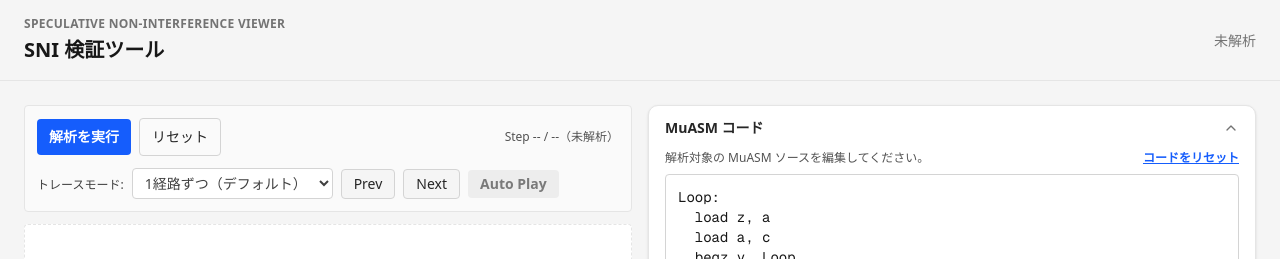
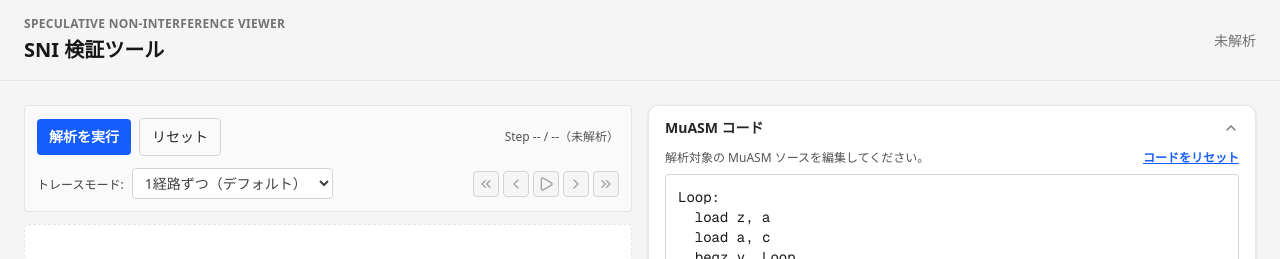
Before and after one commit to taisii/SNI-visualizer, a Next.js app: page / in a window 1280 px wide. Shown: the top 259 px of the page. Built offline with nearby package versions, Linux system fonts and the light colour scheme.

Commit message:
feat: Display partial analysis results on error, enhance trace navigation controls, and update analysis error handling.

```diff
--- a/app/(analysis)/features/controls/ControlPanel.tsx
+++ b/app/(analysis)/features/controls/ControlPanel.tsx
@@ -1,3 +1,11 @@
+import {
+  ChevronLeft,
+  ChevronRight,
+  ChevronsLeft,
+  ChevronsRight,
+  Pause,
+  Play,
+} from "lucide-react";
 import type { TraceMode } from "@/lib/analysis-schema";
 
 type Props = {
@@ -9,8 +17,10 @@ type Props = {
   currentStep: number;
   maxStep: number;
   onAnalyze: () => void;
+  onFirst: () => void;
   onPrev: () => void;
   onNext: () => void;
+  onLast: () => void;
   onReset: () => void;
   onToggleAutoPlay: () => void;
   onTraceModeChange: (mode: TraceMode) => void;
@@ -25,8 +35,10 @@ export function ControlPanel({
   currentStep,
   maxStep,
   onAnalyze,
+  onFirst,
   onPrev,
   onNext,
+  onLast,
   onReset,
   onToggleAutoPlay,
   onTraceModeChange,
@@ -70,34 +82,58 @@ export function ControlPanel({
             <option value="bfs">到達順（BFS）</option>
           </select>
         </label>
+
+        <div className="ml-auto flex items-center gap-1">
           <button
-          className="rounded border border-neutral-300 px-3 py-1 text-sm font-medium text-neutral-800 disabled:cursor-not-allowed disabled:bg-neutral-100"
+            className="rounded border border-neutral-300 p-1 text-neutral-800 disabled:cursor-not-allowed disabled:bg-neutral-100 disabled:text-neutral-400"
+            onClick={onFirst}
+            disabled={!canPrev || isLoading}
+            type="button"
+            title="最初へ"
+          >
+            <ChevronsLeft size={16} />
+          </button>
+          <button
+            className="rounded border border-neutral-300 p-1 text-neutral-800 disabled:cursor-not-allowed disabled:bg-neutral-100 disabled:text-neutral-400"
             onClick={onPrev}
             disabled={!canPrev || isLoading}
             type="button"
+            title="前へ"
           >
-          Prev
+            <ChevronLeft size={16} />
           </button>
           <button
-          className="rounded border border-neutral-300 px-3 py-1 text-sm font-medium text-neutral-800 disabled:cursor-not-allowed disabled:bg-neutral-100"
+            className={`rounded border p-1 ${
+              isAutoPlay
+                ? "border-amber-300 bg-amber-100 text-amber-900"
+                : "border-neutral-300 text-neutral-800"
+            } disabled:cursor-not-allowed disabled:bg-neutral-100 disabled:text-neutral-400`}
+            onClick={onToggleAutoPlay}
+            disabled={isLoading || (!canNext && !isAutoPlay)}
+            type="button"
+            title={isAutoPlay ? "停止" : "自動再生"}
+          >
+            {isAutoPlay ? <Pause size={16} /> : <Play size={16} />}
+          </button>
+          <button
+            className="rounded border border-neutral-300 p-1 text-neutral-800 disabled:cursor-not-allowed disabled:bg-neutral-100 disabled:text-neutral-400"
             onClick={onNext}
             disabled={!canNext || isLoading}
             type="button"
+            title="次へ"
           >
-          Next
+            <ChevronRight size={16} />
           </button>
           <button
-          className={`rounded px-3 py-1 text-sm font-semibold ${
-            isAutoPlay
-              ? "bg-amber-200 text-amber-900"
-              : "bg-neutral-200 text-neutral-800"
-          } disabled:cursor-not-allowed disabled:opacity-60`}
-          onClick={onToggleAutoPlay}
-          disabled={isLoading || (!canNext && !isAutoPlay)}
+            className="rounded border border-neutral-300 p-1 text-neutral-800 disabled:cursor-not-allowed disabled:bg-neutral-100 disabled:text-neutral-400"
+            onClick={onLast}
+            disabled={!canNext || isLoading}
             type="button"
+            title="最後へ"
           >
-          {isAutoPlay ? "停止" : "Auto Play"}
+            <ChevronsRight size={16} />
           </button>
+        </div>
       </div>
     </div>
   );
--- a/app/(analysis)/page.tsx
+++ b/app/(analysis)/page.tsx
@@ -21,6 +21,9 @@ const AUTO_PLAY_INTERVAL_MS = 800;
 export default function Home() {
   const [source, setSource] = useState<string>(createInitialSource);
   const [result, setResult] = useState<AnalysisResult | null>(null);
+  const [analysisError, setAnalysisError] = useState<AnalysisError | undefined>(
+    undefined,
+  );
   const [currentStep, setCurrentStep] = useState(0);
   const [isAutoPlay, setIsAutoPlay] = useState(false);
   const [isLoading, setIsLoading] = useState(false);
@@ -75,12 +78,25 @@ export default function Home() {
       const modeToUse = modeOverride ?? traceMode;
       const analysis = await analyze(source, { traceMode: modeToUse });
       if (analysis.error) {
+        setAnalysisError(analysis.error);
         const description = formatAnalysisError(analysis.error);
         const isMaxSteps = Boolean(
           analysis.error.detail &&
             typeof analysis.error.detail === "object" &&
-              (analysis.error.detail as Record<string, unknown>).maxSteps !== undefined,
+            (analysis.error.detail as Record<string, unknown>).maxSteps !==
+              undefined,
         );
+        const hasPartialResults = analysis.trace.steps.length > 0;
+
+        if (hasPartialResults) {
+          // 部分的な解析結果を表示するため result をセットする
+          setResult(analysis);
+          // 最後のステップを表示
+          setCurrentStep(analysis.trace.steps.length - 1);
+        } else {
+          setResult(null);
+        }
+
         toast.error(analysis.error.message ?? "解析でエラーが発生しました", {
           description,
           action: {
@@ -100,9 +116,10 @@ export default function Home() {
             },
           },
         });
-          setResult(null);
+
         return;
       }
+      setAnalysisError(undefined);
       setResult(analysis);
       setCurrentStep(0);
     } catch (e) {
@@ -115,11 +132,19 @@ export default function Home() {
           },
         },
       });
+      setAnalysisError({
+        type: "AnalysisError",
+        message,
+      });
       setResult(null);
     } finally {
       setIsLoading(false);
       pendingBfsRetryRef.current = false;
     }
+  };
+
+  const handleFirst = () => {
+    setCurrentStep(0);
   };
 
   const handlePrev = () => {
@@ -131,8 +156,14 @@ export default function Home() {
     setCurrentStep((s) => Math.min(result.trace.steps.length - 1, s + 1));
   };
 
+  const handleLast = () => {
+    if (!result) return;
+    setCurrentStep(result.trace.steps.length - 1);
+  };
+
   const handleReset = () => {
     setResult(null);
+    setAnalysisError(undefined);
     setCurrentStep(0);
     setIsAutoPlay(false);
   };
@@ -148,7 +179,7 @@ export default function Home() {
 
   return (
     <div className="flex min-h-screen flex-col bg-neutral-100 text-neutral-900">
-      <Header result={result?.result ?? null} />
+      <Header result={result?.result ?? null} error={analysisError} />
       <Toaster richColors position="bottom-right" />
       <main className="grid flex-1 grid-cols-1 gap-4 p-6 lg:grid-cols-2">
         <section className="flex flex-col gap-3 lg:min-h-[calc(100vh-140px)]">
@@ -161,8 +192,10 @@ export default function Home() {
               currentStep={currentStep}
               maxStep={controlState.maxStep}
               onAnalyze={() => handleAnalyze()}
+              onFirst={handleFirst}
               onPrev={handlePrev}
               onNext={handleNext}
+              onLast={handleLast}
               onReset={handleReset}
               onToggleAutoPlay={() => setIsAutoPlay((v) => !v)}
               traceMode={traceMode}
--- a/app/(analysis)/shared/Header.tsx
+++ b/app/(analysis)/shared/Header.tsx
@@ -2,6 +2,7 @@ import type { AnalysisResult } from "@/lib/analysis-schema";
 
 type Props = {
   result: AnalysisResult["result"] | null;
+  error?: AnalysisResult["error"];
 };
 
 const badgeStyles = {
@@ -9,7 +10,7 @@ const badgeStyles = {
   SNI_Violation: "bg-red-100 text-red-800 border border-red-200",
 } as const;
 
-export function Header({ result }: Props) {
+export function Header({ result, error }: Props) {
   return (
     <header className="flex items-center justify-between border-b border-neutral-200 px-6 py-4">
       <div className="flex flex-col gap-1">
@@ -19,7 +20,11 @@ export function Header({ result }: Props) {
         <h1 className="text-xl font-bold text-neutral-900">SNI 検証ツール</h1>
       </div>
       <div>
-        {result ? (
+        {error ? (
+          <span className="rounded-full bg-amber-100 px-3 py-1 text-sm font-semibold text-amber-800 border border-amber-200">
+            解析未完了 (Error)
+          </span>
+        ) : result ? (
           <span
             className={`rounded-full px-3 py-1 text-sm font-semibold ${badgeStyles[result]}`}
           >
--- a/sni-engine/lib/analysis/analyze.ts
+++ b/sni-engine/lib/analysis/analyze.ts
@@ -162,7 +162,7 @@ export async function analyzeVCFG(
       return {
         schemaVersion: ANALYSIS_SCHEMA_VERSION,
         graph,
-        trace: { steps: [] },
+        trace: { steps: stepLogs },
         traceMode,
         result: "SNI_Violation",
         error: {
@@ -271,7 +271,7 @@ export async function analyzeVCFG(
       return {
         schemaVersion: ANALYSIS_SCHEMA_VERSION,
         graph,
-        trace: { steps: [] },
+        trace: { steps: stepLogs } as ExecutionTrace,
         traceMode,
         result: "SNI_Violation",
         error: {
```
Also changed, not shown: 1 other file (tests, documents, lock files or other folders). Lines whose indentation alone changed are shown as unchanged.
